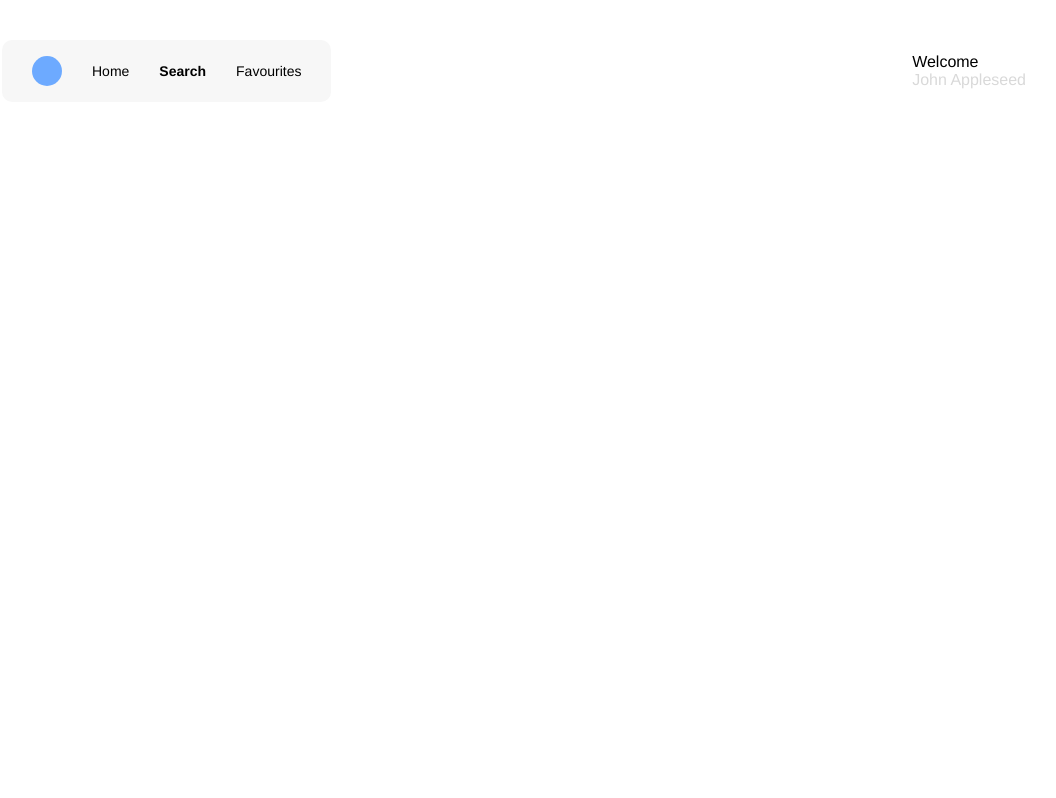
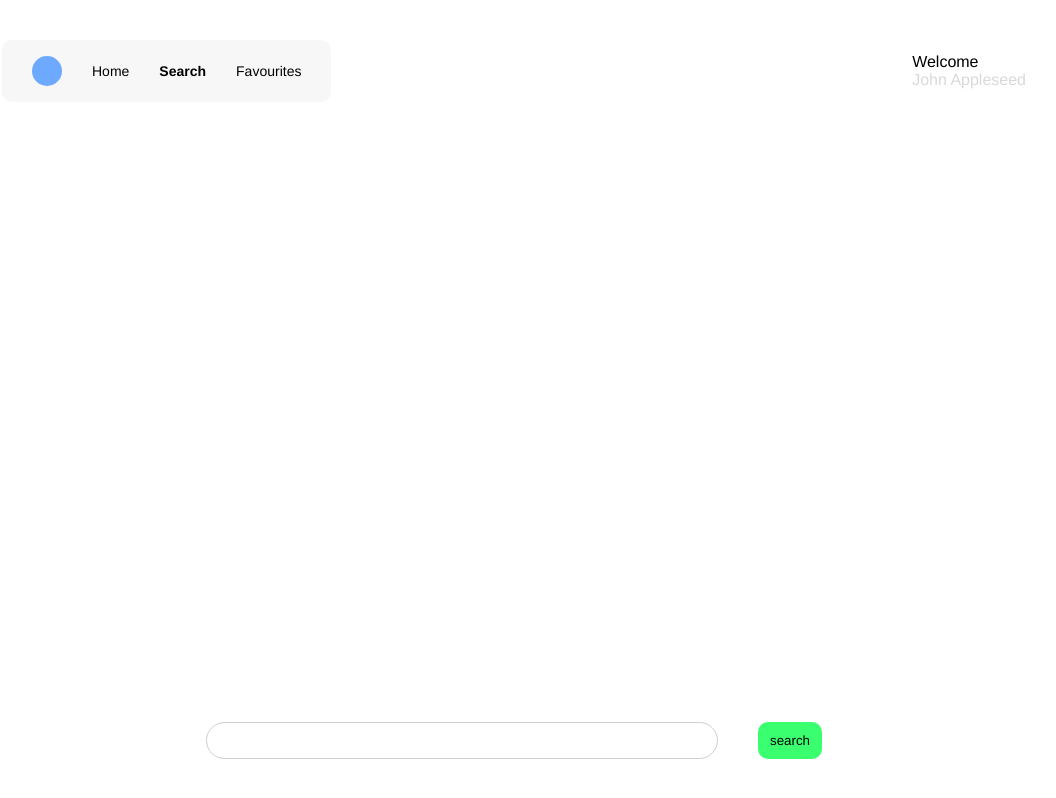
Before and after one commit to SanjeevMidda/Recipe-Finder-App, a React (Create React App) app: page /search in a window 1280 px wide. Shown: the whole page, without its empty margins (126-1182 px from the left). Built offline with nearby package versions, Linux system fonts and the light colour scheme.

Commit message:
feat: add search ui

```diff
--- a/src/components/Search.tsx
+++ b/src/components/Search.tsx
@@ -1,7 +1,13 @@
-import React from "react";
-
 const Search = () => {
-  return <div></div>;
+  return (
+    <div className="searchContainer">
+      <div className="searchResults"></div>
+      <div className="findContainer">
+        <input type="text" id="searchInput" />
+        <button>search</button>
+      </div>
+    </div>
+  );
 };
 
 export default Search;
--- a/src/index.css
+++ b/src/index.css
@@ -98,3 +98,40 @@ img {
     width: 30%;
   }
 }
+
+/* search component */
+.searchContainer {
+  display: flex;
+  flex-direction: column;
+  justify-content: center;
+  align-items: center;
+  padding: 20px;
+}
+
+.searchResults {
+  width: 70dvw;
+  height: 75dvh;
+  /* border: 1px solid black; */
+}
+
+.findContainer {
+  display: flex;
+  gap: 40px;
+  button {
+    padding: 10px;
+    background-color: #3aff6f;
+    border: none;
+    border-radius: 10px;
+    width: 5dvw;
+  }
+}
+#searchInput {
+  padding: 10px;
+  width: 40dvw;
+  border-radius: 20px;
+  background: transparent;
+  appearance: none;
+  outline: none;
+  border: 1px solid rgb(207, 207, 207);
+  color: rgb(150, 150, 150);
+}
```
